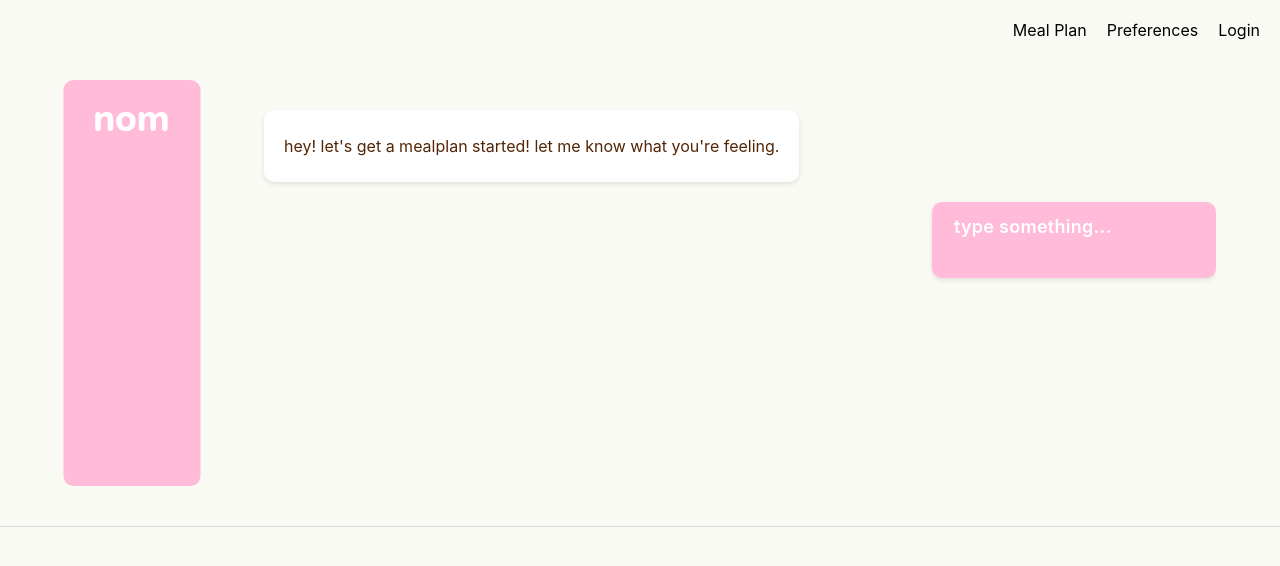
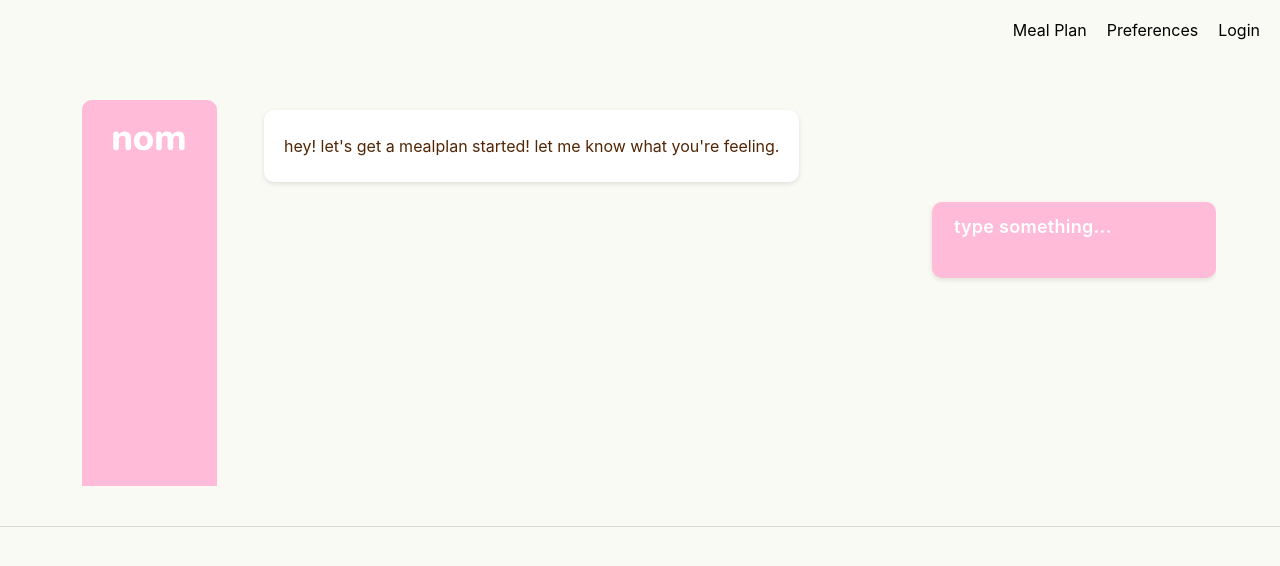
Before and after one commit to areverii/nom, a website: page public/mealplan.html in a window 1280 px wide. Drawn offline with Linux system fonts and the light colour scheme.

Commit message:
trying another approach to fix big screen compat.

```diff
--- a/public/mealplan.html
+++ b/public/mealplan.html
@@ -19,7 +19,7 @@
             <div class="nom-logo-container">
                 <!-- <img src="assets/nom_left_box.svg" alt="Nom background" class="nom-background">
                 <img src="assets/nom.svg" alt="Nom logo" class="nom-logo"> -->
-                <img src="assets/nom_left_box.svg" alt="Nom background" class="nom-background">
+                <img src="assets/nom_left_box.svg" alt="Nom logo" class="nom-logo">
             </div>
             <div class="chat-box" id="chat-box">
                 <div class="chat-bubble left">
--- a/public/styles.css
+++ b/public/styles.css
@@ -142,7 +142,7 @@ input[type="submit"]:hover {
     position: absolute;
     top: 20px;
     left: 38px;
-    width: 99px;
+    width: 135px;
     z-index: 2;
 }
 
```
